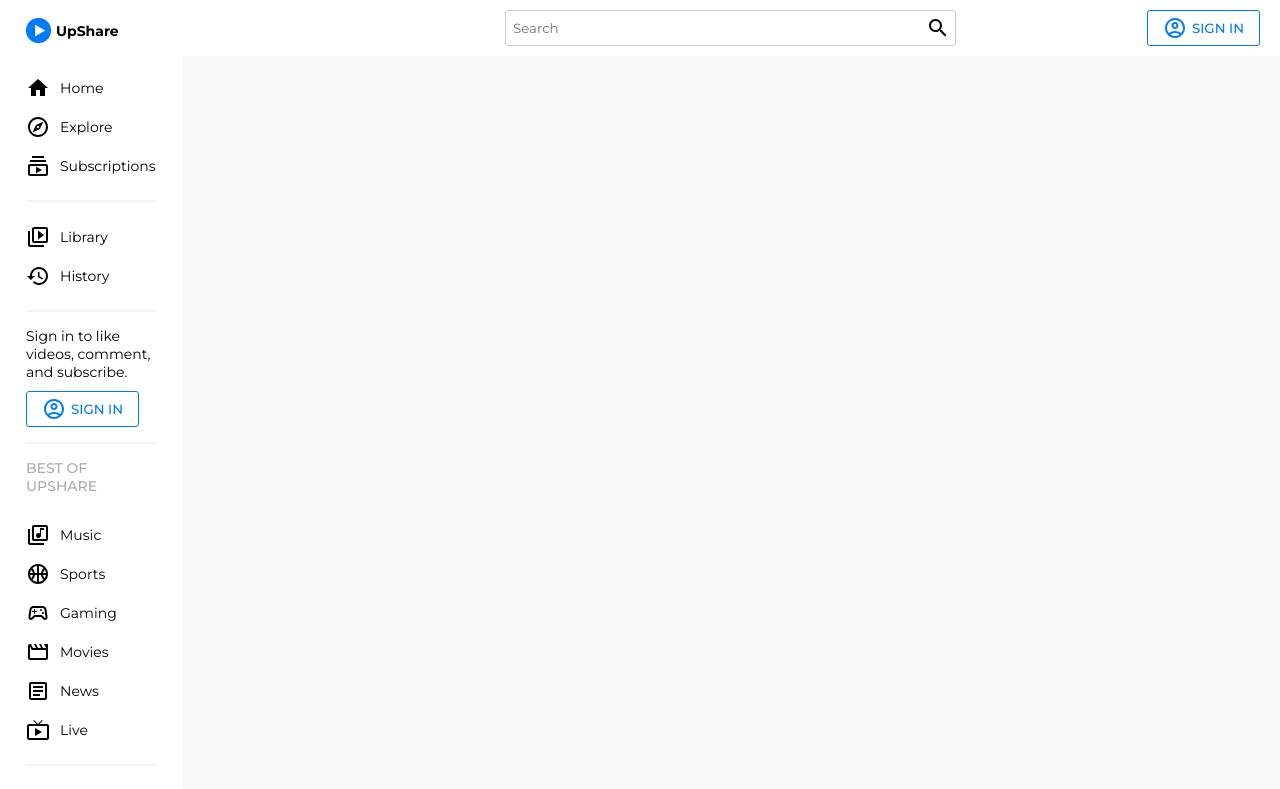
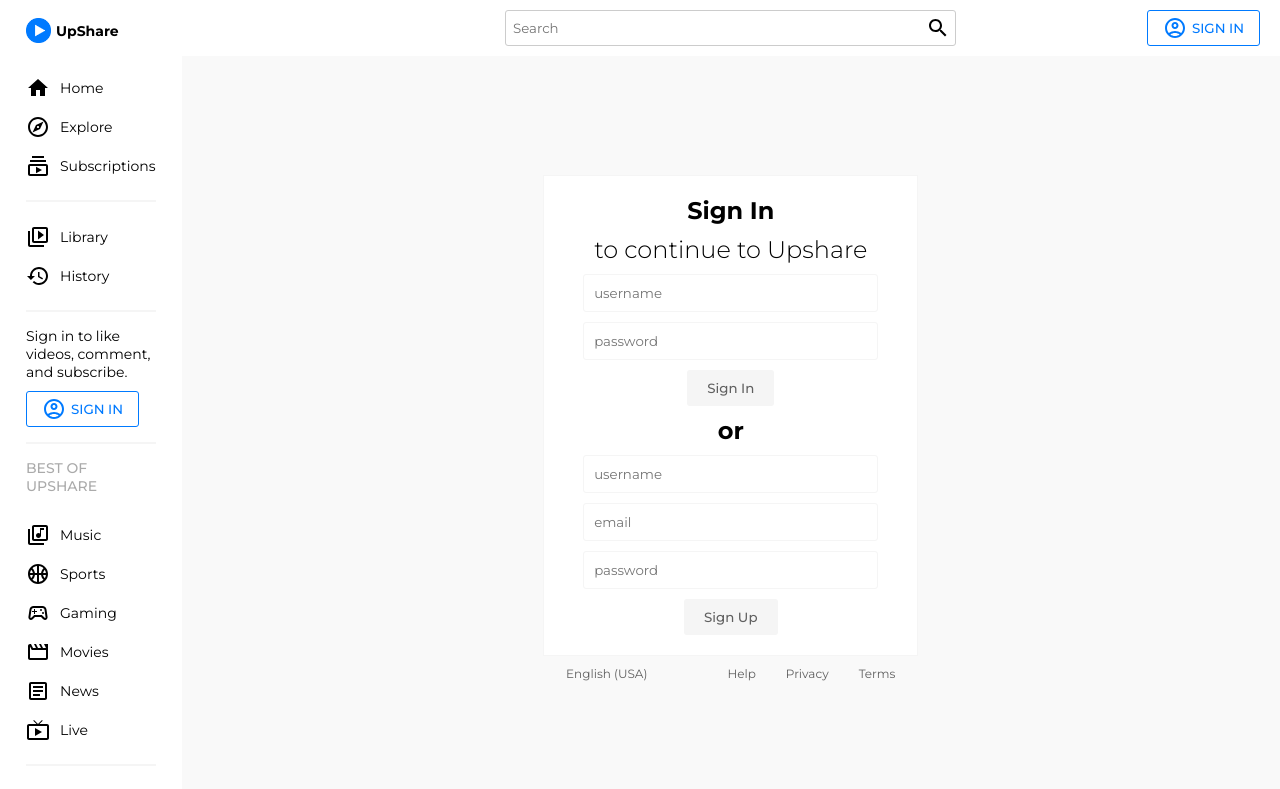
Before and after one commit to KelvinMuthama/upshare, a React (Create React App) app in the folder client/: page /signin in a window 1280 px wide. Shown: the top 789 px of the page. Built offline with nearby package versions, Linux system fonts and the light colour scheme.

Commit message:
Create sign in page and add styles

```diff
--- a/client/src/App.js
+++ b/client/src/App.js
@@ -6,6 +6,7 @@
 import { BrowserRouter, Routes, Route } from "react-router-dom";
 import Home from "./pages/Home";
 import Video from "./pages/Video";
+import SignIn from "./pages/SignIn";
 
 const Container = styled.div`
   display: flex;
@@ -33,6 +34,7 @@
               <Routes>
                 <Route path="/">
                   <Route index element={<Home />} />
+                  <Route path="signin" element={<SignIn />} />
                   <Route path="video">
                     <Route path=":id" element={<Video />} />
                   </Route>
--- a/client/src/components/Menu.jsx
+++ b/client/src/components/Menu.jsx
@@ -24,7 +24,7 @@
 const Container = styled.div`
   flex: 1;
   background-color: ${({ theme }) => theme.bgLighter};
-  height: 100vh;
+  height: 100%;
   color: ${({ theme }) => theme.text};
   font-size: 14px;
   background-size: cover;
@@ -52,6 +52,10 @@
   gap: 10px;
   cursor: pointer;
   padding: 7.5px 0px;
+
+  &:hover {
+    background-color: ${({ theme }) => theme.soft};
+  }
 `;
 
 const Hr = styled.div`
@@ -115,10 +119,12 @@
         <Hr />
         <Login>
           Sign in to like videos, comment, and subscribe.
-          <Button>
-            <AccountCircleOutlined />
-            SIGN IN
-          </Button>
+          <Link to="signin" style={{ textDecoration: "none" }}>
+            <Button>
+              <AccountCircleOutlined />
+              SIGN IN
+            </Button>
+          </Link>
         </Login>
         <Hr />
         <Title>BEST OF UPSHARE</Title>
--- a/client/src/components/Navbar.jsx
+++ b/client/src/components/Navbar.jsx
@@ -1,6 +1,7 @@
 import styled from "styled-components";
 import React from "react";
 import { AccountCircleOutlined, SearchOutlined } from "@mui/icons-material";
+import { Link } from "react-router-dom";
 
 const Container = styled.div`
   position: sticky;
@@ -59,10 +60,12 @@
           <Input placeholder="Search" />
           <SearchOutlined />
         </Search>
-        <Button>
-          <AccountCircleOutlined />
-          SIGN IN
-        </Button>
+        <Link to="signin" style={{ textDecoration: "none" }}>
+          <Button>
+            <AccountCircleOutlined />
+            SIGN IN
+          </Button>
+        </Link>
       </Wrapper>
     </Container>
   );
--- /dev/null
+++ b/client/src/pages/SignIn.jsx
@@ -0,0 +1,90 @@
+import React from "react";
+import styled from "styled-components";
+
+const Container = styled.div`
+  display: flex;
+  flex-direction: column;
+  align-items: center;
+  justify-content: center;
+  height: calc(100vh - 56px);
+  color: ${({ theme }) => theme.text};
+`;
+const Wrapper = styled.div`
+  display: flex;
+  align-items: center;
+  flex-direction: column;
+  background-color: ${({ theme }) => theme.bgLighter};
+  border: 1px solid ${({ theme }) => theme.soft};
+  padding: 20px 50px;
+  gap: 10px;
+`;
+
+const Title = styled.h1`
+  font-size: 24px;
+`;
+
+const SubTitle = styled.h2`
+  font-weight: 300;
+`;
+
+const Input = styled.input`
+  border: 1px solid ${({ theme }) => theme.soft};
+  border-radius: 3px;
+  padding: 10px;
+  background-color: transparent;
+  width: 100%;
+`;
+
+const Button = styled.button`
+  border-radius: 3px;
+  border: none;
+  padding: 10px 20px;
+  font-weight: 500;
+  cursor: pointer;
+  background-color: ${({ theme }) => theme.soft};
+  color: ${({ theme }) => theme.textSoft};
+`;
+
+const More = styled.div`
+  display: flex;
+  margin-top: 10px;
+  font-size: 12px;
+  color: ${({ theme }) => theme.textSoft};
+`;
+
+const Links = styled.div`
+  margin-left: 50px;
+`;
+
+const Link = styled.span`
+  margin-left: 30px;
+`;
+
+const SignIn = () => {
+  return (
+    <Container>
+      <Wrapper>
+        <Title>Sign In</Title>
+        <SubTitle>to continue to Upshare</SubTitle>
+        <Input placeholder="username" />
+        <Input type="password" placeholder="password" />
+        <Button>Sign In</Button>
+        <Title>or</Title>
+        <Input placeholder="username" />
+        <Input placeholder="email" />
+        <Input type="password" placeholder="password" />
+        <Button>Sign Up</Button>
+      </Wrapper>
+      <More>
+        English (USA)
+        <Links>
+          <Link>Help</Link>
+          <Link>Privacy</Link>
+          <Link>Terms</Link>
+        </Links>
+      </More>
+    </Container>
+  );
+};
+
+export default SignIn;
```
